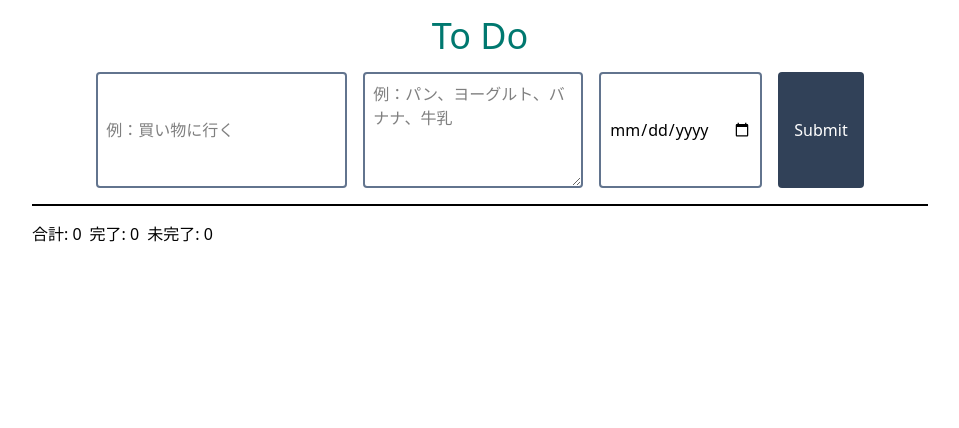
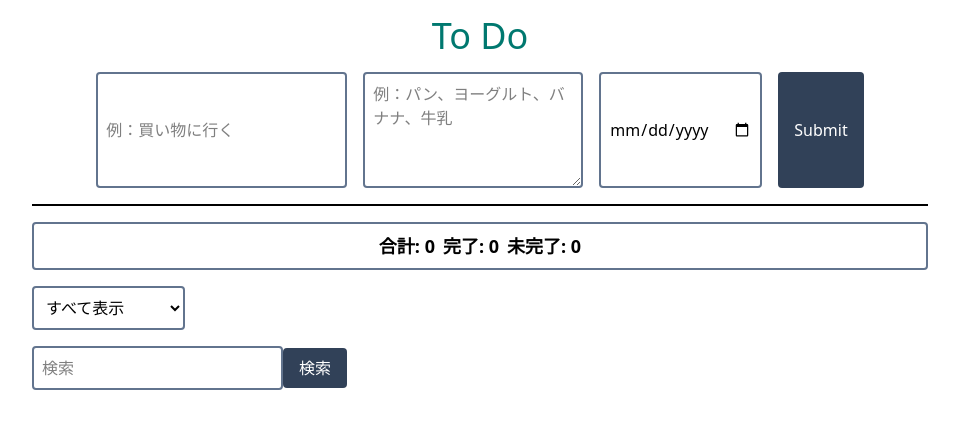
Before and after one commit to kentem-yu-motegi/react-todo-test, a React (Vite) app: page / in a window 1280 px wide. Shown: the top 428 px of the page, without its empty margins (160-1119 px from the left). Built offline with nearby package versions, Linux system fonts and the light colour scheme.

Commit message:
検索欄、ドロップダウンリストの見た目だけ作成

```diff
--- a/src/features/input/displayText.tsx
+++ b/src/features/input/displayText.tsx
@@ -26,13 +26,24 @@ export const DisplayText = () => {
     setTodoValue(newTodos);
   };
 
+  const serchTodos = (keyword: string) => {
+    const newTodos = todoValue.filter((todo) => todo.title.includes(keyword) || todo.description.includes(keyword));
+    setTodoValue(newTodos);
+  };
+
   return (
     <div className="space-y-2 border-t-2 pt-4 w-full max-w-4xl">
-      <div className="flex gap-2 mb-4">
+      <div className="flex gap-2 mb-4 border-slate-500 rounded border-2 p-2 justify-center  text-lg font-bold">
         <span>合計: {total}</span>
         <span>完了: {completed}</span>
         <span>未完了: {uncompleted}</span>
       </div>
+      <select className="mb-4 p-2 border-2 border-slate-500 rounded">
+        <option value="all">すべて表示</option>
+        <option value="completed">完了したタスク</option>
+        <option value="uncompleted">未完了のタスク</option>
+      </select>
+      <div><input className="p-2 border-2 border-slate-500 rounded" type="text" placeholder="検索"></input><button onClick={() => serchTodos("ｚｄ")} className="px-4 py-2 bg-slate-700 text-white rounded">検索</button></div>
       {todoValue.map((todo) => (
         <div
           key={todo.id}
```
